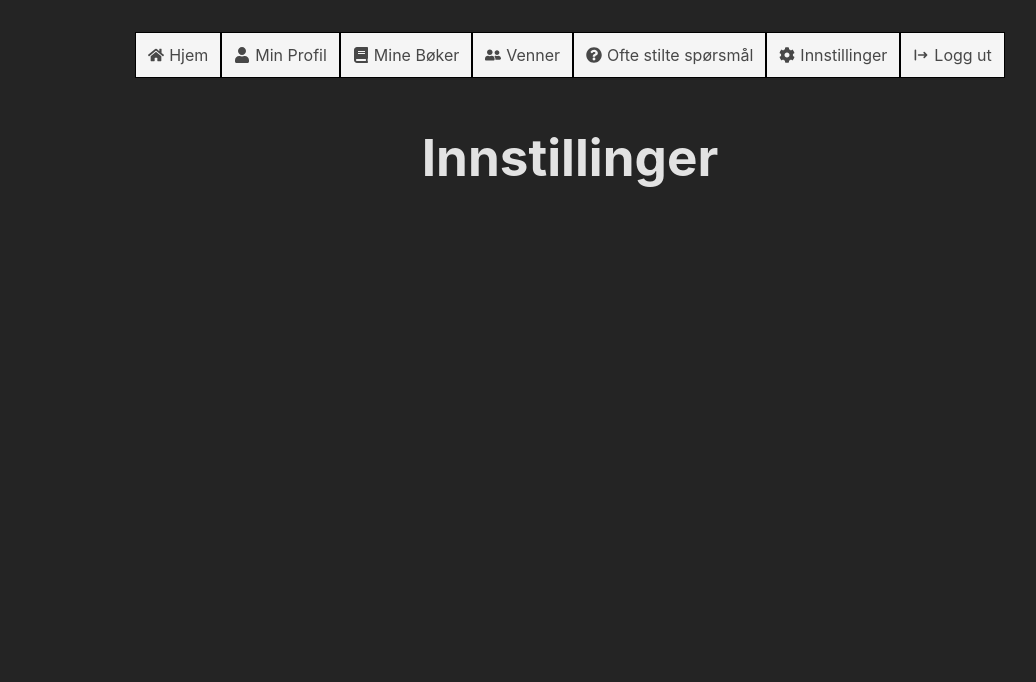
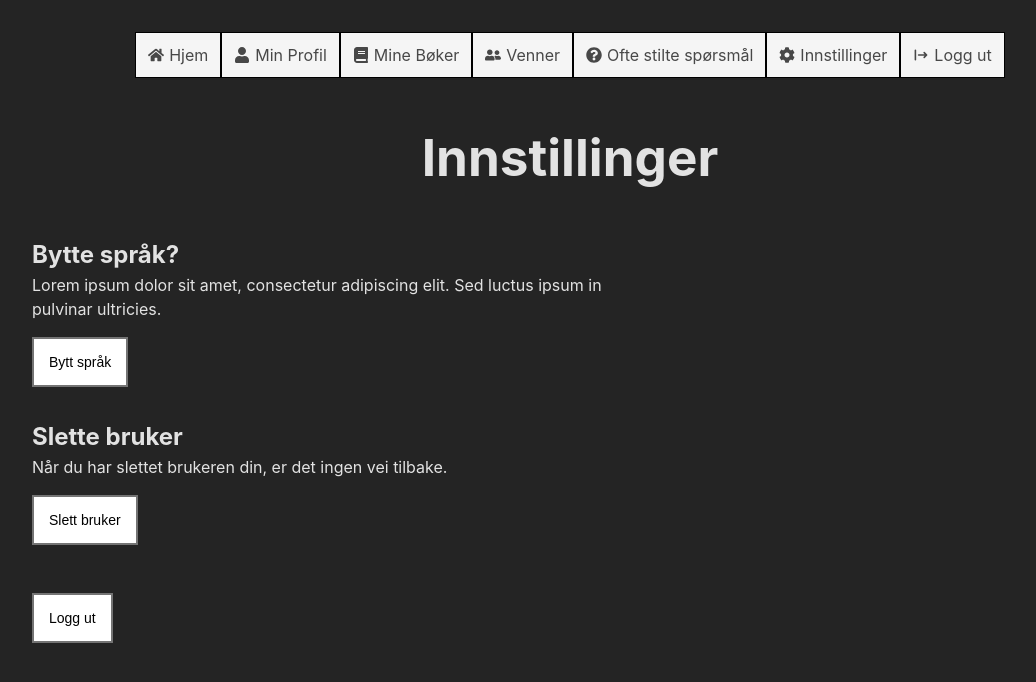
Before and after one commit to omrosand/lesesel, a React (Vite) app: page /innstillinger in a window 1280 px wide. Shown: the top 682 px of the page, without its empty margins (70-1106 px from the left). Built offline with nearby package versions, Linux system fonts and the light colour scheme.

Commit message:
settings

```diff
--- a/src/App.css
+++ b/src/App.css
@@ -152,3 +152,15 @@ button:hover {
   background-color:rgb(116, 116, 116) ;
   color: white;
 }
+
+/* Settings */
+.settings {
+  display: flex;
+  flex-direction: column;
+  text-align: left;
+}
+
+.settings button {
+  margin-top: 2vh;
+  margin-bottom: 4vh;
+}
--- a/src/pages/Settings.jsx
+++ b/src/pages/Settings.jsx
@@ -2,6 +2,20 @@ const Settings = () => {
   return (
     <>
       <h1>Innstillinger</h1>
+      <article className="settings">
+        <h2>Bytte språk?</h2>
+        <p>
+          Lorem ipsum dolor sit amet, consectetur adipiscing elit. Sed luctus
+          ipsum in pulvinar ultricies.
+        </p>
+        <button>Bytt språk</button>
+
+        <h2>Slette bruker</h2>
+        <p>Når du har slettet brukeren din, er det ingen vei tilbake.</p>
+        <button>Slett bruker</button>
+
+        <button>Logg ut</button>
+      </article>
     </>
   );
 };
```
Also changed, not shown: src/pages/Home.jsx (+10 -4 lines).
